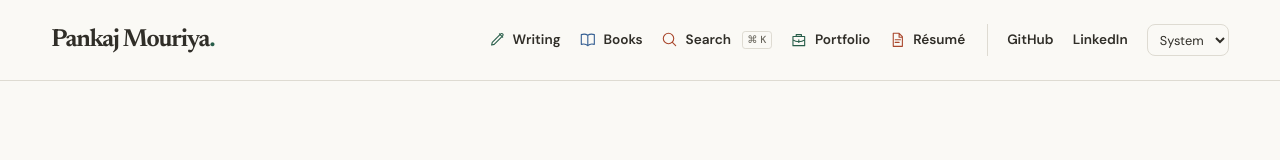
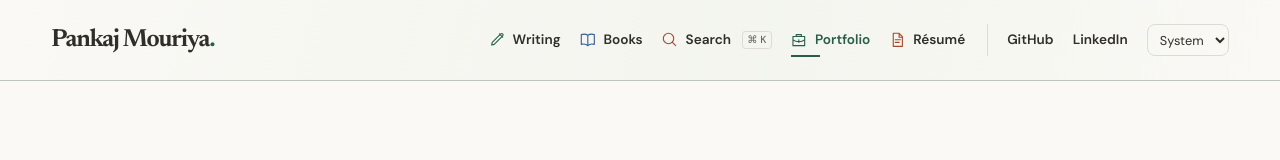
Before and after one commit to pankajmouriya/systems-understood, a Next.js app: page /portfolio in a window 1280 px wide. Shown: the top 160 px of the page. Built offline with nearby package versions, Linux system fonts and the light colour scheme; no server answers.

Commit message:
Refine header identity and active navigation

```diff
--- a/src/app/globals.css
+++ b/src/app/globals.css
@@ -58,19 +58,27 @@ button { cursor: pointer; }
 .sr-only { position: absolute; width: 1px; height: 1px; padding: 0; margin: -1px; overflow: hidden; clip: rect(0,0,0,0); white-space: nowrap; border: 0; }
 .skip-link { position: fixed; top: -5rem; left: 1rem; z-index: 100; padding: .65rem 1rem; background: var(--surface); border: 1px solid var(--accent); }
 .skip-link:focus { top: .75rem; }
-.site-header { border-bottom: 1px solid var(--border); background: var(--background); }
+.site-header { border-bottom: 1px solid color-mix(in srgb, var(--teal) 18%, var(--border)); background: linear-gradient(105deg, var(--background), color-mix(in srgb, var(--teal-soft) 22%, var(--background)) 58%, var(--background)); }
 .site-header-inner { max-width: 86rem; margin: auto; padding: 1.35rem clamp(1.25rem, 4vw, 4rem); display: flex; align-items: center; gap: clamp(1rem, 1.7vw, 2rem); }
 .site-header-inner .desktop-navigation { margin-left: auto; }
 .desktop-navigation, .site-header-actions { display: flex; align-items: center; gap: clamp(.85rem, 1.5vw, 1.5rem); }
 .desktop-navigation a, .desktop-navigation button, .site-header-actions > a { font-size: .85rem; font-weight: 600; }
 .site-search-trigger { display: inline-flex; align-items: center; gap: .5rem; padding: 0; border: 0; background: none; color: var(--foreground); }
-.site-search-trigger:hover { color: var(--accent); text-decoration: underline; }
+.site-search-trigger:hover { color: var(--teal); }
 .site-search-trigger kbd { margin-left: .15rem; padding: .12rem .3rem; border: 1px solid var(--border); border-radius: .2rem; color: var(--muted); font: 500 .64rem/1.2 var(--font-body), Arial, sans-serif; text-decoration: none; }
 .site-header-actions { border-left: 1px solid var(--border); padding-left: clamp(.85rem, 1.5vw, 1.5rem); }
 .site-header a { color: var(--foreground); text-decoration: none; }
-.site-header a:hover { color: var(--accent); text-decoration: underline; }
-.site-mark { font-family: var(--font-display), Georgia, serif; font-size: 1.55rem; font-weight: 650; letter-spacing: -.045em; white-space: nowrap; }
+.site-header a:hover { color: var(--teal); }
+.site-mark { position: relative; display: inline-block; font-family: var(--font-display), Georgia, serif; font-size: 1.55rem; font-weight: 650; letter-spacing: -.045em; white-space: nowrap; }
 .site-mark-dot { color: var(--teal); }
+.site-header .site-mark:hover { color: var(--foreground); }
+.site-mark::after, .desktop-navigation > a::after, .desktop-navigation > button::after { position: absolute; bottom: -.4rem; left: 0; height: 2px; width: 1.8rem; background: var(--teal); content: ''; transform: scaleX(0); transform-origin: left; transition: transform 220ms ease-out; }
+.site-mark:hover::after, .site-mark:focus-visible::after, .desktop-navigation > a:hover::after, .desktop-navigation > a:focus-visible::after, .desktop-navigation > a[aria-current='page']::after, .desktop-navigation > button:hover::after, .desktop-navigation > button:focus-visible::after { transform: scaleX(1); }
+.site-header .site-mark:focus-visible { outline-color: var(--teal); outline-offset: 5px; border-radius: 2px; }
+.desktop-navigation > a, .desktop-navigation > button { position: relative; }
+.desktop-navigation > a[aria-current='page'] { color: var(--teal); }
+.desktop-navigation > a:focus-visible { outline-color: var(--teal); }
+@media (prefers-reduced-motion: reduce) { .site-mark::after, .desktop-navigation > a::after, .desktop-navigation > button::after { transition: none; } }
 .theme-control select { color: var(--foreground); background: transparent; border: 1px solid var(--border); border-radius: var(--radius); padding: .35rem .5rem; font-size: .8rem; }
 .mobile-menu-trigger, .mobile-theme-control { display: none; }
 .site-footer { --footer-surface: #203d32; --footer-text: #f7f6ed; --footer-muted: #cbd8cb; --footer-line: #557164; --footer-green: #b9e0bf; --footer-warm: #f2b59c; margin-top: 7rem; background: var(--footer-surface); color: var(--footer-text); }
--- a/src/components/shell/SiteHeader.tsx
+++ b/src/components/shell/SiteHeader.tsx
@@ -3,12 +3,15 @@
 import { useEffect, useState } from 'react';
 import { Icon } from '@/components/ui/icon';
 import Link from 'next/link';
+import { usePathname } from 'next/navigation';
 import { ThemeControl } from './ThemeControl';
 import { MobileNavigation } from './MobileNavigation';
 import { SiteSearch } from './SiteSearch';
 
 export function SiteHeader() {
   const [searchOpen, setSearchOpen] = useState(false);
+  const pathname = usePathname();
+  const inSection = (section: string) => pathname === section || pathname.startsWith(`${section}/`);
 
   useEffect(() => {
     const handleShortcut = (event: KeyboardEvent) => {
@@ -26,11 +29,11 @@ export function SiteHeader() {
       <div className="site-header-inner">
         <Link className="site-mark" href="/" aria-label="Pankaj Mouriya, home">Pankaj Mouriya<span className="site-mark-dot">.</span></Link>
         <nav className="desktop-navigation" aria-label="Primary navigation">
-          <Link href="/blog"><Icon name="writing" />Writing</Link>
-          <Link href="/books"><Icon name="book" />Books</Link>
+          <Link href="/blog" aria-current={inSection('/blog') ? 'page' : undefined}><Icon name="writing" />Writing</Link>
+          <Link href="/books" aria-current={inSection('/books') ? 'page' : undefined}><Icon name="book" />Books</Link>
           <button type="button" className="site-search-trigger" onClick={() => setSearchOpen(true)} aria-haspopup="dialog" aria-keyshortcuts="Control+K Meta+K"><Icon name="search" />Search <kbd>⌘ K</kbd></button>
-          <Link href="/portfolio"><Icon name="work" />Portfolio</Link>
-          <Link href="/resume"><Icon name="file" />Résumé</Link>
+          <Link href="/portfolio" aria-current={inSection('/portfolio') ? 'page' : undefined}><Icon name="work" />Portfolio</Link>
+          <Link href="/resume" aria-current={inSection('/resume') ? 'page' : undefined}><Icon name="file" />Résumé</Link>
         </nav>
         <div className="site-header-actions">
           <a href="https://github.com/pankajmouriya" target="_blank" rel="noopener noreferrer">GitHub</a>
```
Also changed, not shown: 1 other file (tests, documents, lock files or other folders).
